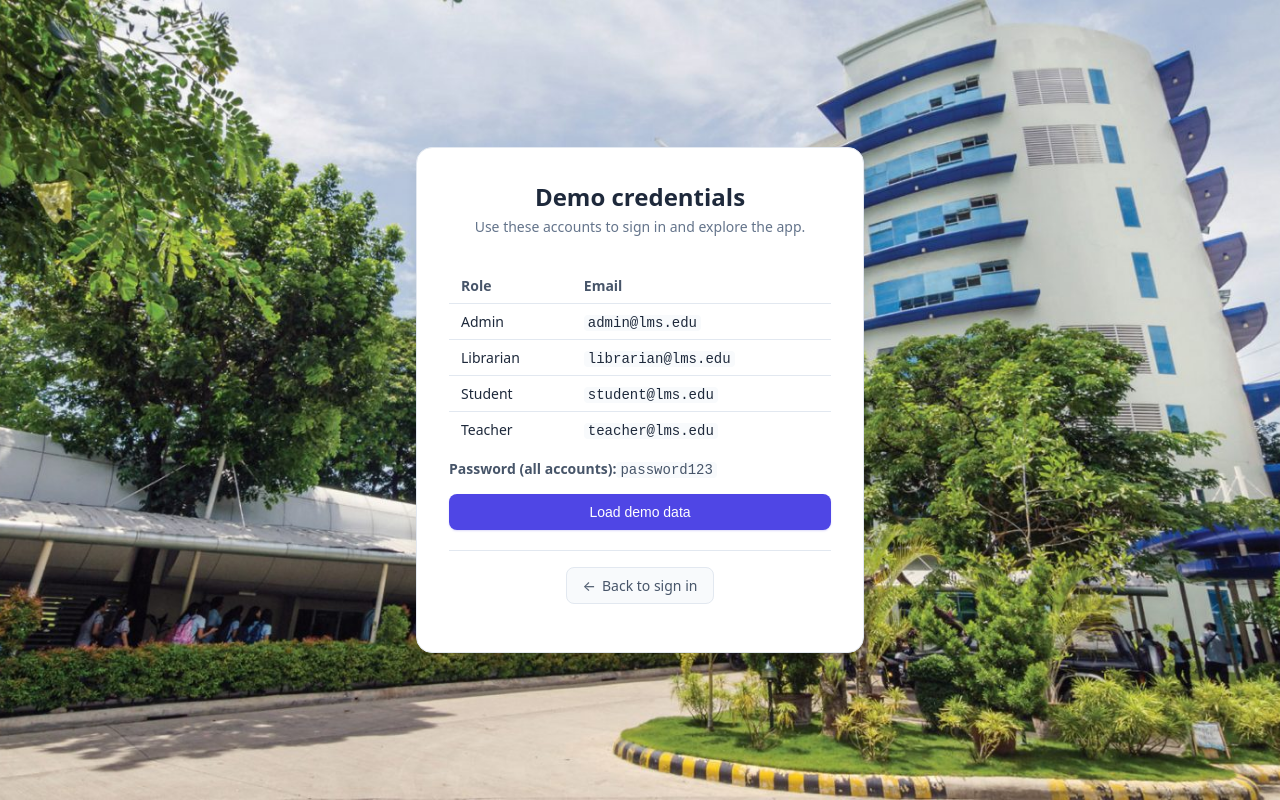
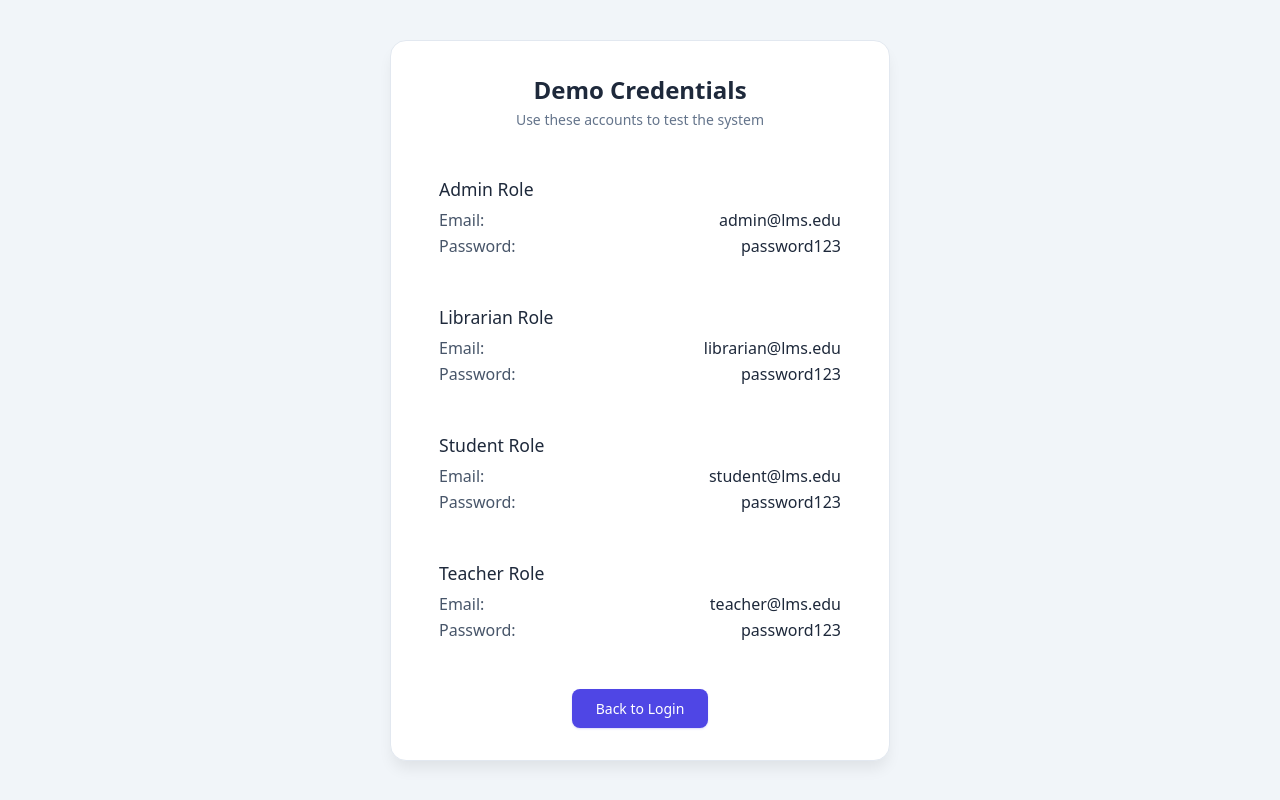
Before and after one commit to jspahunang/Library-Management-System-G5-2A, an Angular app: page /demo-credentials in a window 1280 px wide. Built offline with nearby package versions, Linux system fonts and the light colour scheme.

Commit message:
Initial commit

```diff
--- a/src/app/features/demo-credentials/demo-credentials.component.html
+++ b/src/app/features/demo-credentials/demo-credentials.component.html
@@ -1,48 +1,31 @@
-<div class="demo-page">
+<div class="login-page">
   <div class="login-card">
-    <div class="login-box">
+    <div class="login-box" style="max-width: 500px; width: 100%;">
       <div class="login-heading">
-        <h1 class="login-title">Demo credentials</h1>
-        <p class="login-subtitle">Use these accounts to sign in and explore the app.</p>
+        <h1 class="login-title">Demo Credentials</h1>
+        <p class="login-subtitle">Use these accounts to test the system</p>
       </div>
 
-      <div class="demo-credentials-table-wrap">
-        <table class="demo-credentials-table">
-          <thead>
-            <tr>
-              <th>Role</th>
-              <th>Email</th>
-            </tr>
-          </thead>
-          <tbody>
-            @for (account of accounts; track account.email) {
-              <tr>
-                <td>{{ account.role }}</td>
-                <td><code class="code-inline">{{ account.email }}</code></td>
-              </tr>
-            }
-          </tbody>
-        </table>
-        <p class="demo-password">
-          <strong>Password (all accounts):</strong> <code class="code-inline">{{ password }}</code>
-        </p>
+      <div class="credentials-list" style="margin-top: 1.5rem;">
+        <div *ngFor="let account of accounts" class="credential-item"
+          style="padding: 1rem; border: 1px solid var(--border-color); border-radius: var(--radius-md); margin-bottom: 1rem; background-color: var(--surface-color);">
+          <div style="font-weight: 500; font-size: 1.1rem; margin-bottom: 0.5rem; text-transform: capitalize;">{{
+            account.role }} Role</div>
+          <div style="display: flex; justify-content: space-between; margin-bottom: 0.25rem;">
+            <span style="color: var(--text-secondary);">Email:</span>
+            <span style="font-weight: 500;">{{ account.email }}</span>
+          </div>
+          <div style="display: flex; justify-content: space-between;">
+            <span style="color: var(--text-secondary);">Password:</span>
+            <span style="font-weight: 500;">{{ password }}</span>
+          </div>
+        </div>
       </div>
 
-      <div class="demo-actions">
-        <button type="button" (click)="loadDemoData()" class="btn btn-primary demo-action-btn">
-          Load demo data
-        </button>
-        @if (demoDataLoaded) {
-          <p class="alert alert-success mt-2">Demo data loaded. You can sign in with any account above.</p>
-        }
+      <div style="margin-top: 2rem; text-align: center;">
+        <a routerLink="/login" class="btn btn-primary"
+          style="display: inline-block; padding: 0.625rem 1.5rem; text-decoration: none;">Back to Login</a>
       </div>
-
-      <p class="demo-footer">
-        <a routerLink="/login" class="auth-nav-link">
-          <span class="auth-nav-link-arrow" aria-hidden="true">←</span>
-          Back to sign in
-        </a>
-      </p>
     </div>
   </div>
 </div>
--- a/src/app/features/demo-credentials/demo-credentials.component.scss
+++ b/src/app/features/demo-credentials/demo-credentials.component.scss
@@ -2,9 +2,8 @@
     display: block;
 }
 
-.demo-page {
+.login-page {
     background-color: #f1f5f9;
-  background-image: url('../../../assets/images/login-bg.jpg');
     background-size: cover;
     background-position: center;
     background-repeat: no-repeat;
@@ -12,65 +11,10 @@
     display: flex;
     align-items: center;
     justify-content: center;
-  padding: 1.5rem;
+    padding: 1rem;
 }
 
-.demo-credentials-table-wrap {
-  margin: 1rem 0;
+.login-card {
+    width: 100%;
+    max-width: 500px;
 }
-
-.demo-credentials-table {
-  width: 100%;
-  border-collapse: collapse;
-  font-size: 0.875rem;
-
-  th,
-  td {
-    padding: 0.5rem 0.75rem;
-    text-align: left;
-    border-bottom: 1px solid var(--border);
-  }
-
-  th {
-    font-weight: 600;
-    color: var(--text-secondary);
-  }
-
-  td {
-    color: var(--text-primary);
-  }
-
-  tbody tr:last-child td {
-    border-bottom: none;
-  }
-}
-
-.demo-password {
-  margin: 0.75rem 0 0;
-  font-size: 0.875rem;
-  color: var(--text-secondary);
-}
-
-.demo-actions {
-  margin-top: 1rem;
-
-  .demo-action-btn {
-    width: 100%;
-    padding: 0.625rem 1rem;
-  }
-}
-
-.demo-footer {
-  margin-top: 1.25rem;
-  padding-top: 1rem;
-  border-top: 1px solid var(--border);
-  text-align: center;
-}
-
-.auth-nav-link-arrow {
-  opacity: 0.9;
-}
-
-.mt-2 {
-  margin-top: 0.5rem;
-}
```
Also changed, not shown: src/app/features/demo-credentials/demo-credentials.component.ts (line endings or trailing spaces). Lines whose indentation alone changed are shown as unchanged.
